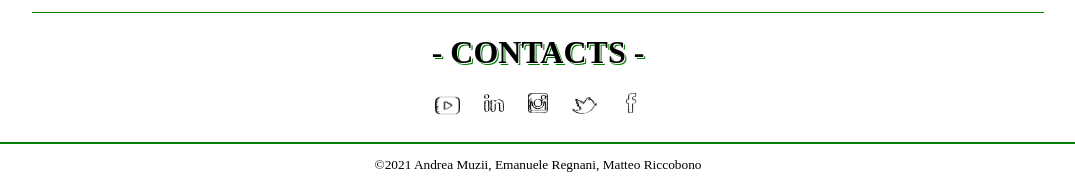
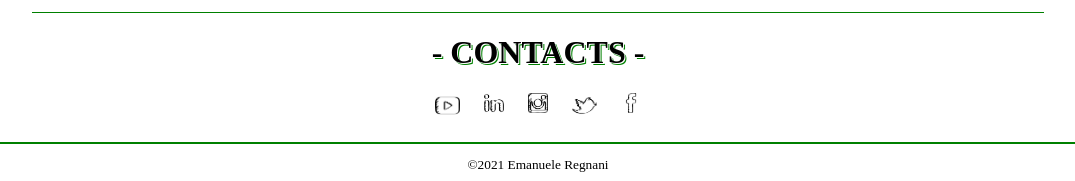
Before and after one commit to EmanueleRegnani/website-frontend-and-backend, a Django app: page /about in a window 1280 px wide. Shown: the part 914-1095 px from the top of the page, without its empty margins (102-1177 px from the left). Run offline with Django 3.2, Linux system fonts and the light colour scheme; data comes from the database, SQL or seed files in the repository.

Commit message:
Update base.html

```diff
--- a/articles/templates/articles/base.html
+++ b/articles/templates/articles/base.html
@@ -32,7 +32,7 @@
     {% endblock %}
 
     <footer id='footer'>
-        <small>©2021 Andrea Muzii, Emanuele Regnani, Matteo Riccobono</small>
+        <small>©2021 Emanuele Regnani</small>
     </footer>
 
     <script type= 'text/javascript' src= '/static/articles/script.js'></script>
```
